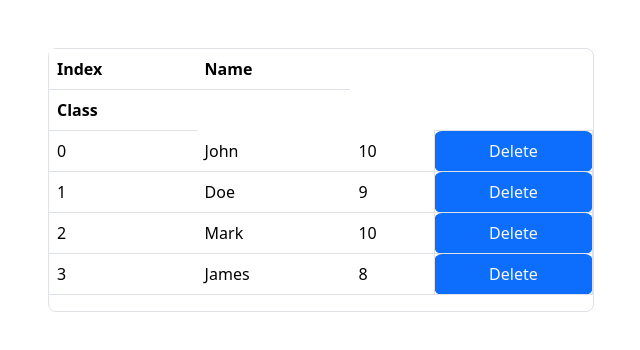
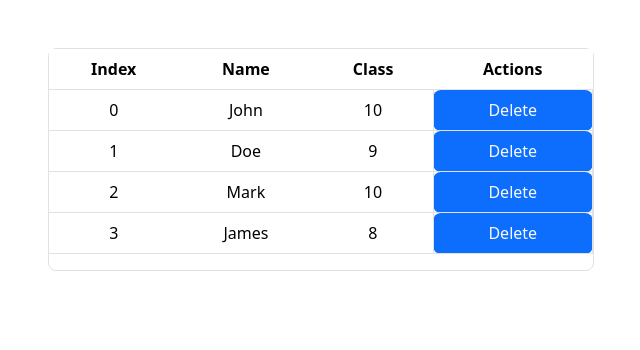
Before and after one commit to Wasayullah/JavaScript-Assigments, a plain HTML site: page index.html in a window 1280 px wide. Shown: the whole page, without its empty margins (94-734 px from the left). Drawn offline with nearby package versions, Linux system fonts and the light colour scheme.

Commit message:
completed latest assignments

```diff
--- a/index.html
+++ b/index.html
@@ -194,13 +194,12 @@
 
     <div class="container-fluid mx-5 my-5" id="ch-43_question_3">
       <div class="border rounded-3 w-50 ">
-        <table class="table">
-          <thead>
-            <tr>
-              <th>Index</th>
-              <th>Name</th>
-            </thead>
+        <table class="table text-center">
+          <tr>
+            <th>Index</th>
+            <th>Name</th>
             <th>Class</th>
+            <th>Actions</th>
           </tr>
           <tbody>
 
```
